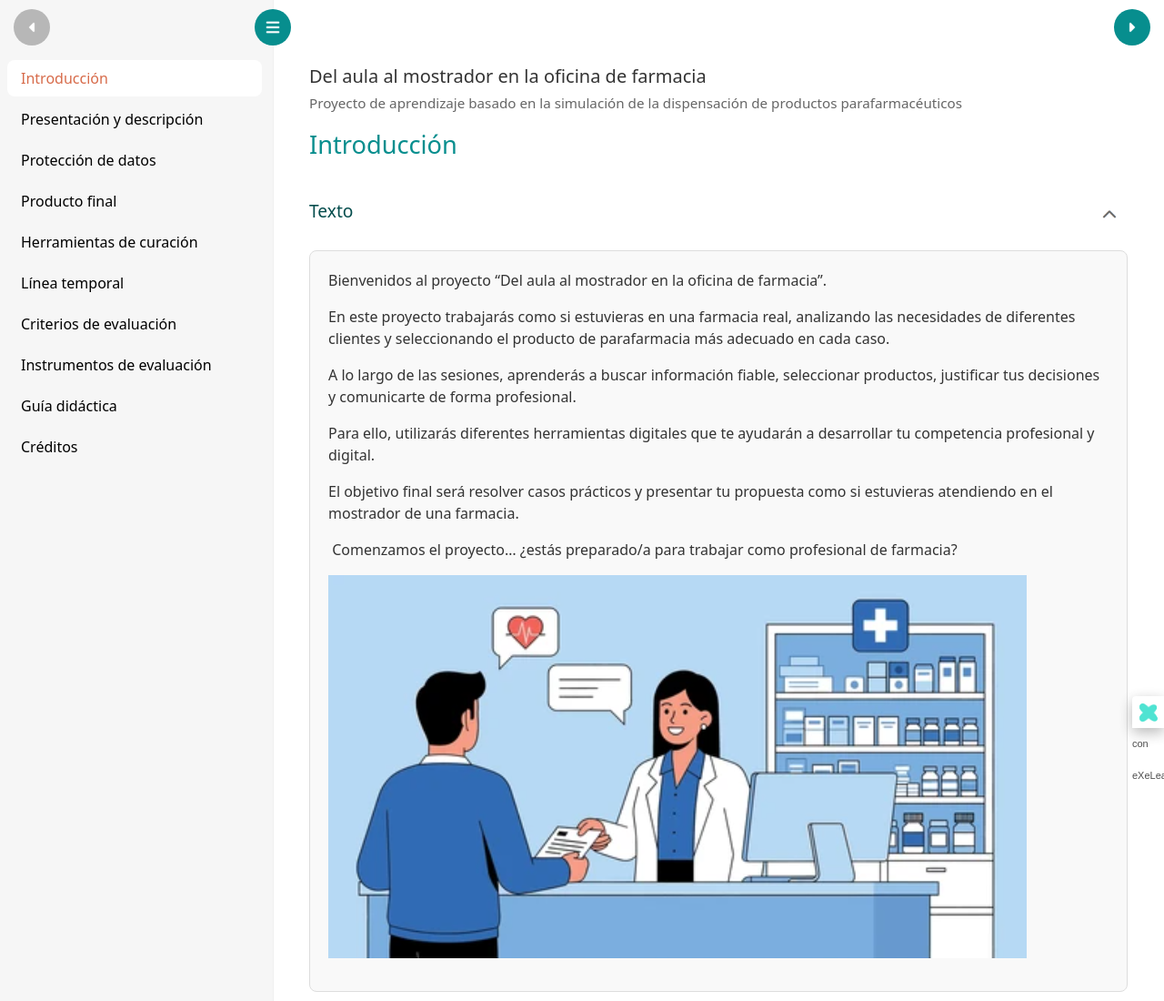
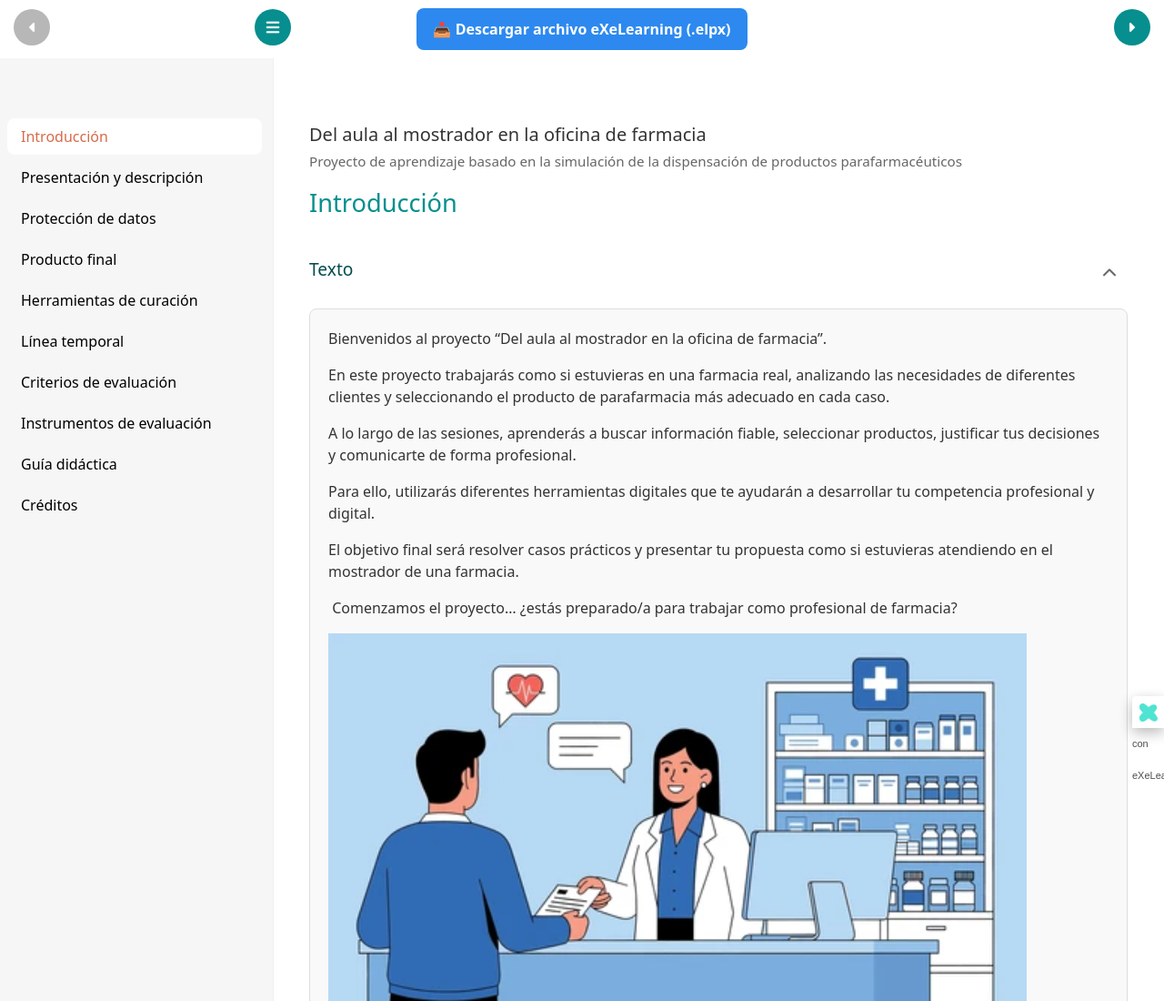
Before and after one commit to conscarrillo/exe-farmacia, a plain HTML site: page index.html in a window 1280 px wide. Shown: the top 1100 px of the page at 91% size. Drawn offline with Linux system fonts and the light colour scheme.

Commit message:
Update index.html

```diff
--- a/index.html
+++ b/index.html
@@ -1,5 +1,12 @@
 <!DOCTYPE html>
 <html lang="es" id="exe-index">
+    <p style="text-align:center; margin:20px;">
+  <a href="del-aula-al-mostrador-en-la-oficina-de-farmacia.elpx" download
+     style="background:#2d89ef; color:white; padding:12px 18px;
+            text-decoration:none; border-radius:8px; font-weight:bold;">
+    📥 Descargar archivo eXeLearning (.elpx)
+  </a>
+</p>
 <head>
 <meta charset="utf-8">
 <meta name="generator" content="eXeLearning v4.0.0">
```
